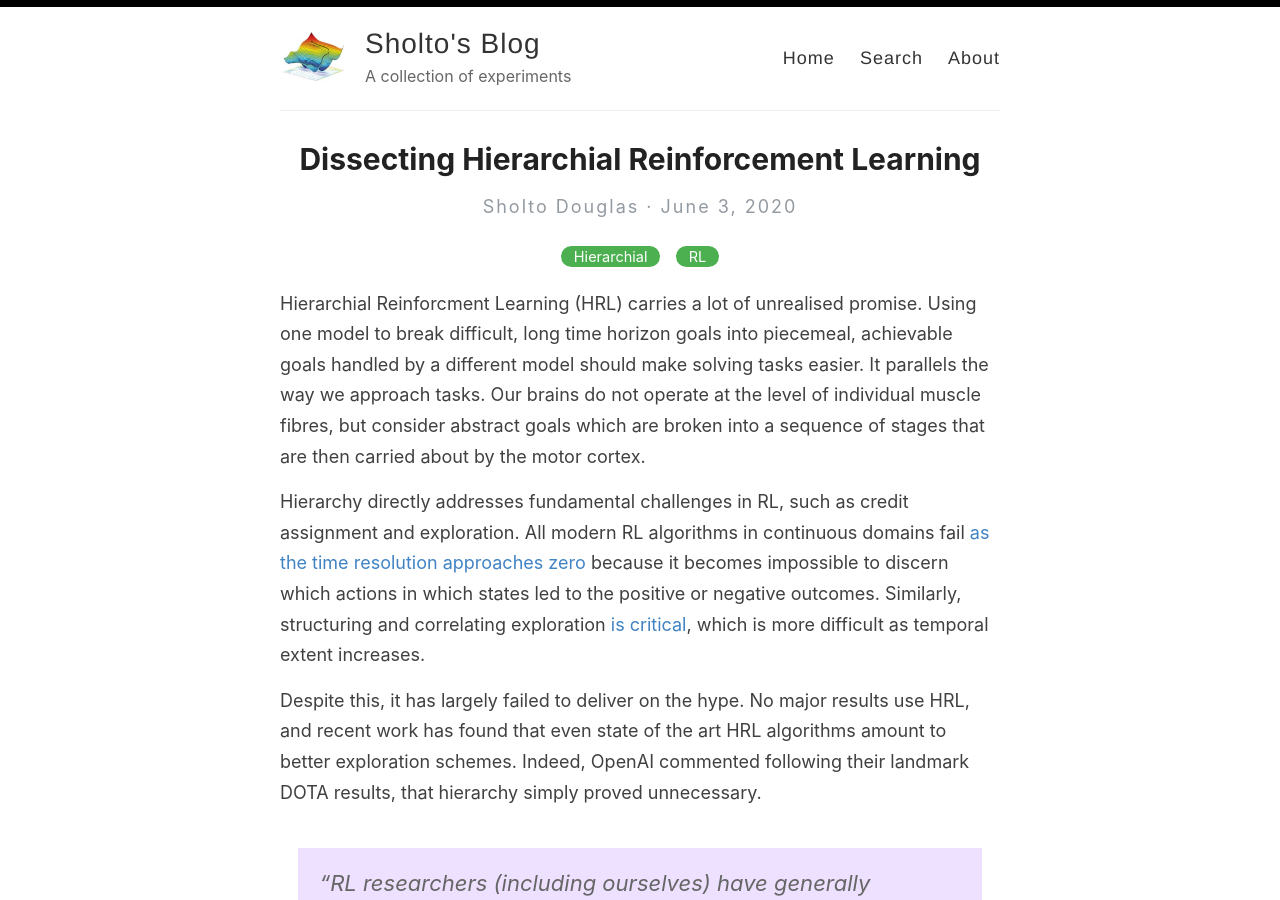
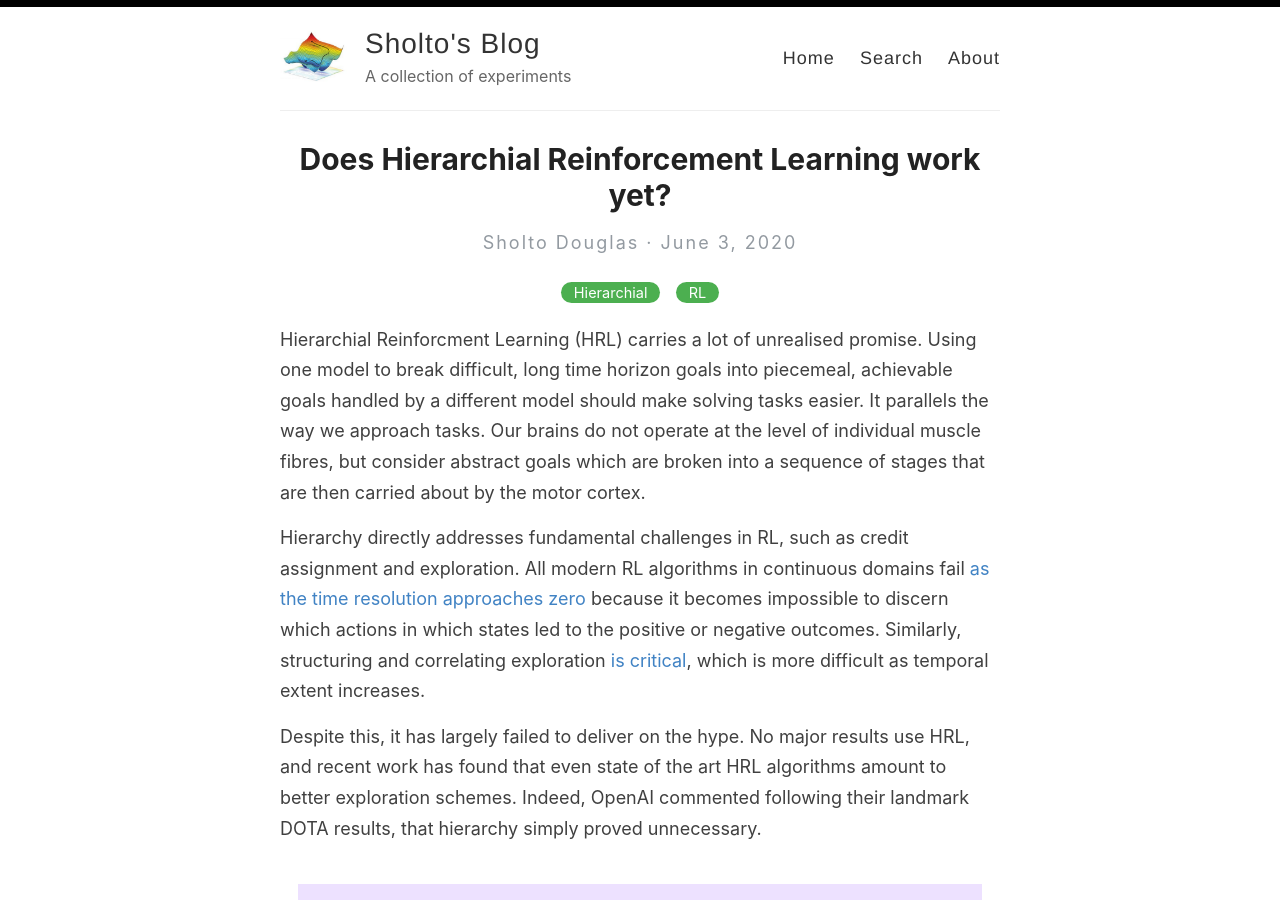
Before and after one commit to sholtodouglas/sholtodouglas.github.io, a Jekyll site: the page built from _posts/2020-06-03-Dissecting_Hierarchial_RL.md, in a window 1280 px wide and 900 px high. Built offline with Jekyll 4.4.1, drawn with Linux system fonts in a browser that asks for light colours.

Commit message:
Update 2020-06-03-Dissecting_Hierarchial_RL.md

```diff
--- a/_posts/2020-06-03-Dissecting_Hierarchial_RL.md
+++ b/_posts/2020-06-03-Dissecting_Hierarchial_RL.md
@@ -1,6 +1,6 @@
 ---
 layout: post
-title: Dissecting Hierarchial Reinforcement Learning
+title: Does Hierarchial Reinforcement Learning work yet?
 categories: [Hierarchial, RL]
 img: images/lin_reps/hierarchy_header.png
 ---
```
